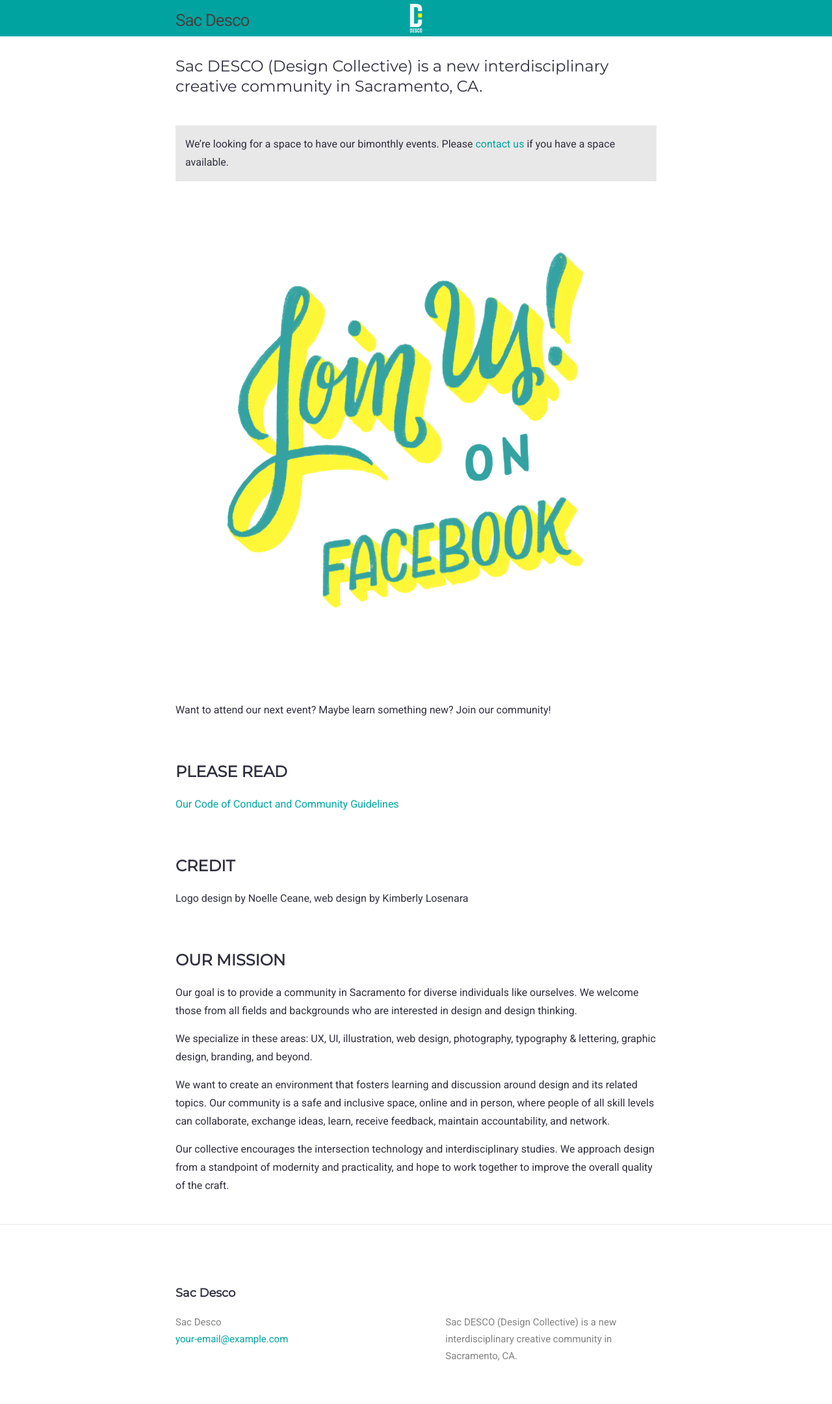
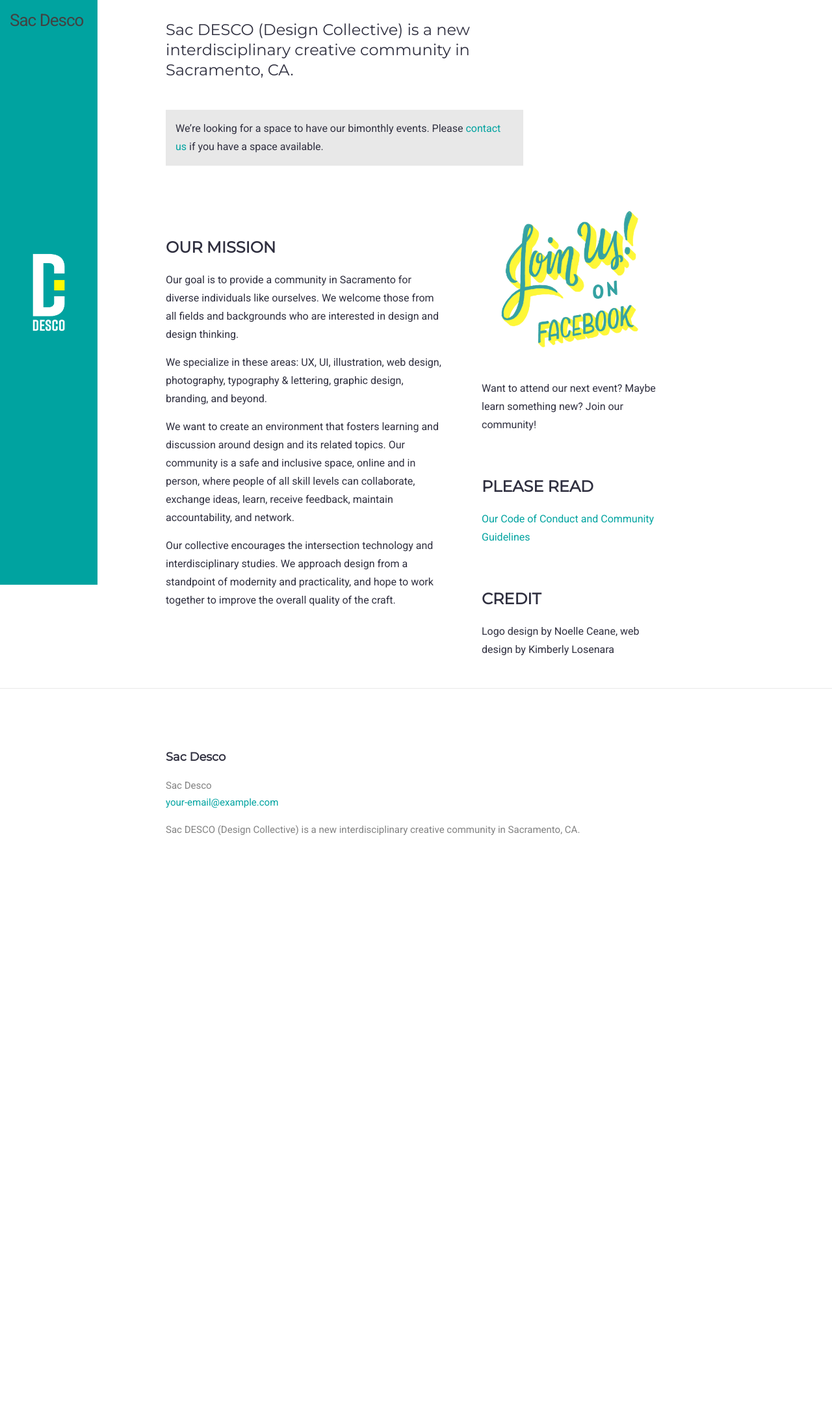
Before and after one commit to kmbrlygl/thisisdesco, a Jekyll site: the page built from index.md, in a window 1280 px wide. Shown: the whole page at 65% size. Built offline with Jekyll 4.4.1, drawn with Linux system fonts in a browser that asks for light colours; after the commit the page ends 1335 px from its top, so only the background shows below that.

Commit message:
Flexbox shenanigans

```diff
--- a/_sass/minima.scss
+++ b/_sass/minima.scss
@@ -36,7 +36,7 @@ $on-laptop:        800px !default;
 //   }
 // }
 @mixin media-query($device) {
-  @media screen and (max-width: $device) {
+  @media screen and (min-width: $device) {
     @content;
   }
 }
@@ -45,6 +45,30 @@ $on-laptop:        800px !default;
   font-size: $base-font-size * $ratio;
 }
 
+@include media-query($on-laptop) {
+  .site-header {
+    height: 100% !important;
+    width: 150px !important;
+    position: absolute !important;
+    max-height: inherit !important;
+  }
+  .intro {
+    max-width: 550px;
+  }
+  .flex-col {
+    display: flex;
+    flex-direction: row-reverse;
+  }
+  .mission {
+    flex: 1;
+    flex-grow: 1.5;
+  }
+  .join {
+    flex: 1;
+    margin-left: $spacing-unit*2;
+  }
+}
+
 // Import partials.
 @import
   "minima/base",
--- a/index.md
+++ b/index.md
@@ -1,17 +1,19 @@
 ---
 layout: home
 ---
-
+<div class="intro">
 <p class="site-description">{{ site.description | escape }}</p>
 
 <div class="notice">
 We’re looking for a space to have our bimonthly events. Please <a href="kim@thisisdesco.com">contact us</a> if you have a space available.
 </div>
+</div>
+
+<div class="flex-col">
 
 <div class="join" markdown="1">
 
 <a href="https://www.facebook.com/groups/sacdesco/" target="_blank" class="no-ul"><img src="/assets/images/join-us.PNG" alt="Join Us on Facebook!"></a>
-
 Want to attend our next event? Maybe learn something new? Join our community!
 
 ## PLEASE READ
@@ -32,3 +34,4 @@ We want to create an environment that fosters learning and discussion around des
 
 Our collective encourages the intersection technology and interdisciplinary studies. We approach design from a standpoint of modernity and practicality, and hope to work together to improve the overall quality of the craft.
 </div>
+</div>
```
